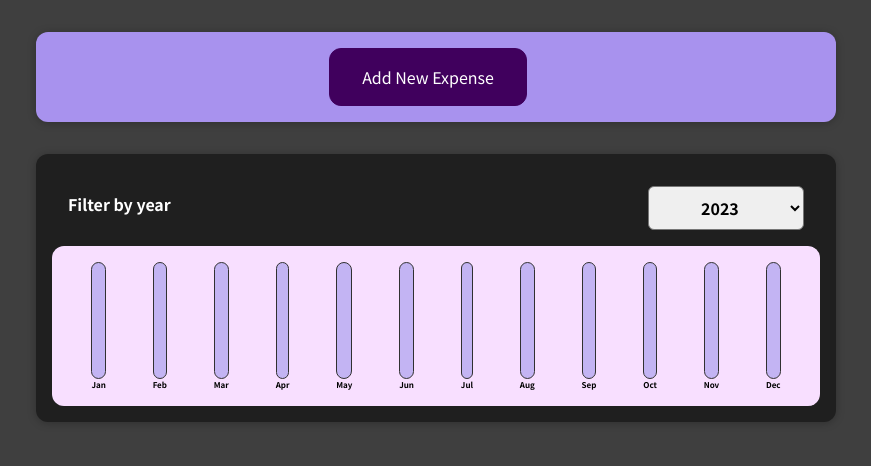
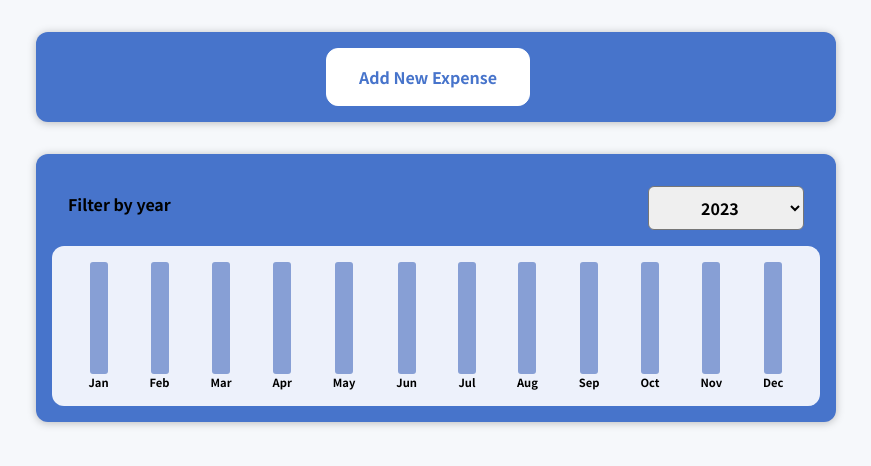
Before and after one commit to valeratech/expense-app, a React (Create React App) app: page / in a window 1280 px wide. Shown: the top 466 px of the page, without its empty margins (204-1075 px from the left). Built offline with nearby package versions, Linux system fonts and the light colour scheme; the HTML template or start-up script is replaced by a standard one.

Commit message:
Changed the primary colors of the entire application to blue/white theme.

```diff
--- a/src/components/Expenses/ExpenseItem.css
+++ b/src/components/Expenses/ExpenseItem.css
@@ -6,7 +6,7 @@
     padding: 0.5rem;
     margin: 1rem 0;
     /*border-radius: 12px;*/
-    background-color: #4b4b4b;
+    background-color: #EDF1FB;
 }
 
 .expense-item__description {
@@ -24,14 +24,14 @@
     font-size: 1rem;
     flex: 1;
     margin: 0 1rem;
-    color: white;
+    color: #3864C7;
 }
 
 .expense-item__price {
     font-size: 1rem;
     font-weight: bold;
     color: white;
-    background-color: #40005d;
+    background-color: #3864C7;
     border: 1px solid white;
     padding: 0.5rem;
     border-radius: 12px;
--- a/src/components/Expenses/Expenses.css
+++ b/src/components/Expenses/Expenses.css
@@ -1,6 +1,6 @@
 .expenses {
     padding: 1rem;
-    background-color: rgb(31, 31, 31);
+    background-color: #4774CB;
     margin: 2rem auto;
     width: 50rem;
     max-width: 95%;
--- a/src/components/Expenses/ExpensesFilter.css
+++ b/src/components/Expenses/ExpensesFilter.css
@@ -1,5 +1,5 @@
 .expenses-filter {
-    color: white;
+    color: #000000;
     padding: 0 1rem;
 }
 
--- a/src/components/Graph/Graph.css
+++ b/src/components/Graph/Graph.css
@@ -1,7 +1,7 @@
 .graph {
     padding: 1rem;
     border-radius: 12px;
-    background-color: #f8dfff;
+    background-color: #EDF1FB;
     text-align: center;
     display: flex;
     justify-content: space-around;
--- a/src/components/Graph/GraphBar.css
+++ b/src/components/Graph/GraphBar.css
@@ -7,10 +7,10 @@
 
 .graph-bar__inner {
     height: 100%;
-    width: 100%;
-    border: 1px solid #313131;
-    border-radius: 12px;
-    background-color: #c3b4f3;
+    width: 18px;
+    /*border: 1px solid #313131;*/
+    border-radius: 3px;
+    background-color: #879FD5;
     overflow: hidden;
     display: flex;
     flex-direction: column;
@@ -18,13 +18,13 @@
 }
 
 .graph-bar__fill {
-    background-color: #4826b9;
+    background-color: #6FFEFA;
     width: 100%;
     transition: all 0.3s ease-out;
 }
 
 .graph-bar__label {
     font-weight: bold;
-    font-size: 0.5rem;
+    font-size: 0.7rem;
     text-align: center;
 }
--- a/src/components/NewExpense/NewExpense.css
+++ b/src/components/NewExpense/NewExpense.css
@@ -1,5 +1,5 @@
 .new-expense {
-    background-color: #a892ee;
+    background-color: #4774CB;
     padding: 1rem;
     margin: 2rem auto;
     width: 50rem;
@@ -13,17 +13,17 @@
     font: inherit;
     cursor: pointer;
     padding: 1rem 2rem;
-    border: 1px solid #40005d;
-    background-color: #40005d;
-    color: white;
+    border: 1px solid #ffffff;
+    background-color: #ffffff;
+    color: #4774CB;
+    font-weight: bold;
     border-radius: 12px;
     margin-right: 1rem;
 }
 
 .new-expense button:hover,
 .new-expense button:active {
-    background-color: #510674;
-    border-color: #510674;
+    filter: brightness(95%)
 }
 
 .new-expense button.alternative {
--- a/src/index.css
+++ b/src/index.css
@@ -10,5 +10,5 @@ html {
 
 body {
   margin: 0;
-  background-color: #3f3f3f;
+  background-color: #f6f8fb;
 }
```
